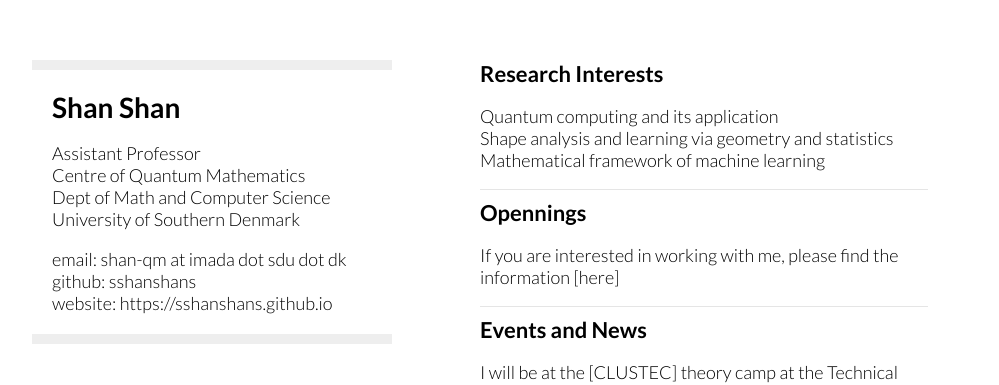
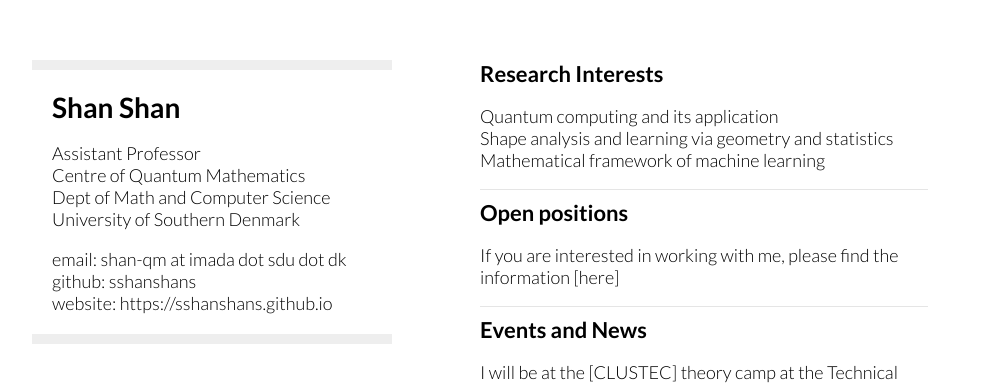
Before and after one commit to sshanshans/sshanshans.github.io, a Jekyll site: the page built from index.md, in a window 1280 px wide. Shown: the top 385 px of the page, without its empty margins (160-1159 px from the left). Built offline with Jekyll 4.4.1, drawn with Linux system fonts in a browser that asks for light colours.

Commit message:
Update index.md

```diff
--- a/index.md
+++ b/index.md
@@ -10,7 +10,7 @@
 Mathematical framework of machine learning
 <hr />
 
-### Opennings
+### Open positions
 If you are interested in working with me, please find the information [[here]](../research/open.md)
 <hr />
 
```
